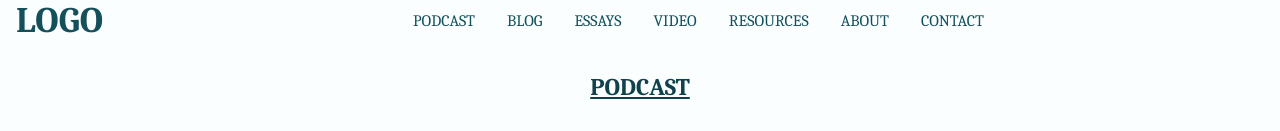
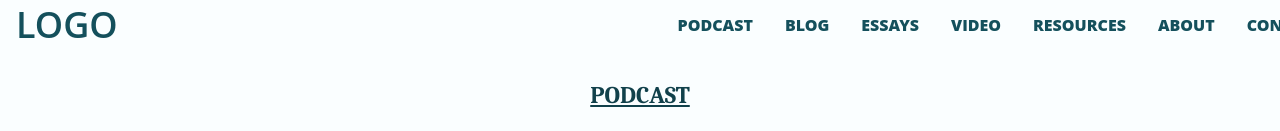
Before and after one commit to Lyan3244/PPG, a plain HTML site: page podcast1.html in a window 1280 px wide. Shown: the top 131 px of the page. Drawn offline with nearby package versions, Linux system fonts and the light colour scheme.

Commit message:
18 Agust

```diff
--- a/podcast1.html
+++ b/podcast1.html
@@ -17,7 +17,7 @@
                     <a href="#podcast" class="nav1__link">PODCAST</a>
                 </li>
                 <li class="nav1__item">
-                    <a href="#blog" class="nav1__link">BLOG</a>
+                    <a href="blog.html" class="nav1__link">BLOG</a>
                 </li>
                 <li class="nav1__item">
                     <a href="#essays" class="nav1__link">ESSAYS</a>
--- a/style.css
+++ b/style.css
@@ -150,12 +150,18 @@ input{
     display: flex;
     justify-content: space-between;
     align-items: center;
+    font-family: "Open Sans", -apple-system, BlinkMacSystemFont, "Segoe UI", Roboto, "Helvetica Neue", Arial, sans-serif, "Apple Color Emoji", "Segoe UI Emoji", "Segoe UI Symbol", "Noto Color Emoji";
+    font-size: 1 rem;
+    font-weight: 800;
 }
 
 .nav1{
     display: flex;
     justify-content: space-between;
     align-items: center;
+    font-family: "Open Sans", -apple-system, BlinkMacSystemFont, "Segoe UI", Roboto, "Helvetica Neue", Arial, sans-serif, "Apple Color Emoji", "Segoe UI Emoji", "Segoe UI Symbol", "Noto Color Emoji";
+    font-size: 1 rem;
+    font-weight: 800;
 }
 
 .nav__logo,
@@ -190,6 +196,7 @@ input{
 
 .nav__menu{
     position: relative;
+    padding-left: 35rem;
 }
 
 @media screen and (max-width: 767px){
```
